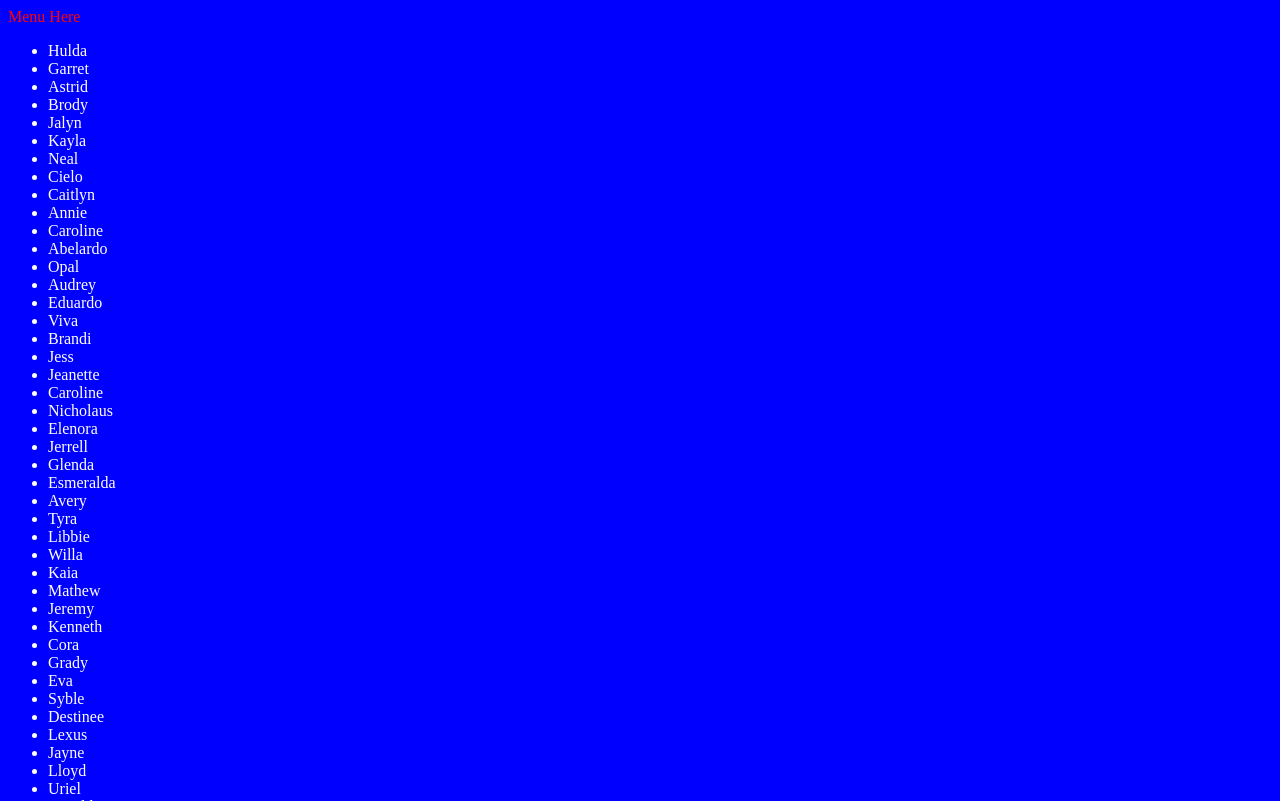
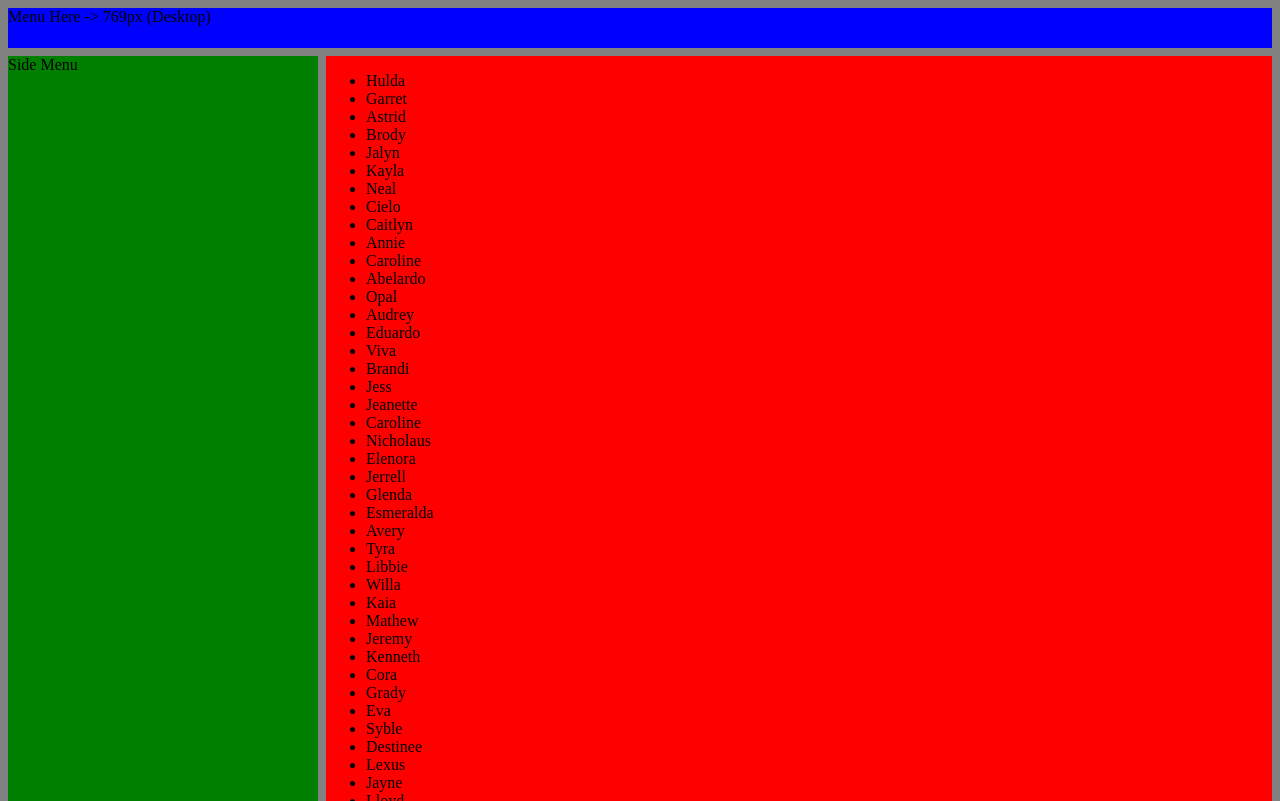
Before and after one commit to senseiakhanye/myjavascriptboilerplate, a website built with webpack: page src/index.html in a window 1280 px wide. Shown: the top 801 px of the page. Built offline with nearby package versions, Linux system fonts and the light colour scheme; data requests are answered from the project's data file.

Commit message:
Mobile first approach

```diff
--- a/package.json
+++ b/package.json
@@ -21,7 +21,8 @@
     "prebuild": "npm-run-all clean-dist test lint",
     "build": "babel-node buildScripts/build.js",
     "postbuild": "babel-node buildScripts/distServer",
-    "predeploy": "npm-run-all clean-dist test lint",
+    "rebuild": "babel-node buildScripts/build.js",
+    "predeploy": "npm-run-all clean-dist test lint rebuild",
     "deploy": "surge ./dist doubtful-clam.surge.sh"
   },
   "repository": {
--- a/src/index.css
+++ b/src/index.css
@@ -1,11 +1,98 @@
 body {
-  background-color:blue;
+  background-color: rgba(5, 5, 5, 0.5);
 }
 
 nav {
-  color: red;
+
 }
 
 li {
-  color: white;
 }
+
+.container {
+  height: 100%;
+  display: grid;
+  grid-template: 40px auto 40px / repeat(12, 1fr);
+  /* grid-template-columns: 1fr 2fr 1fr;
+  grid-template-rows: 2% auto 2%; */
+  grid-gap: 0.5rem;
+  /* grid-template-areas:
+    "h h h h h h h h h h h h"
+    "m m c c c c c c c c c c"
+    "f f f f f f f f f f f f"; */
+}
+
+header {
+  grid-column: 1 / -1;
+  /* grid-area: h; */
+  background-color: blue;
+}
+
+main {
+  grid-column: 1 / -1;
+  background-color: red;
+}
+
+footer {
+  grid-column: 1 / -1;
+  background-color: yellow;
+}
+
+aside {
+  display: none;
+}
+
+nav:after {
+  content: ' - 480px (mobile)';
+}
+
+@media screen and (min-width: 481px) {
+  header {
+    grid-column: 1 / -1;
+  }
+
+  main {
+    grid-column: 4 / -1;
+    background-color: red;
+  }
+
+  footer {
+    grid-column: 1 / -1;
+    background-color: yellow;
+  }
+
+  aside {
+    display: block;
+    background-color: green;
+    grid-column: 1 / span 3;
+  }
+
+  nav:after {
+    content: ' -> 480px (tablet)';
+  }
+}
+
+@media screen and (min-width: 769px) {
+  header {
+    grid-column: 1 / -1;
+  }
+
+  main {
+    grid-column: 4 / -1;
+    background-color: red;
+  }
+
+  footer {
+    grid-column: 1 / -1;
+    background-color: yellow;
+  }
+
+  aside {
+    display: block;
+    background-color: green;
+    grid-column: 1 / 4;
+  }
+  nav:after {
+    content: ' -> 769px (Desktop)';
+  }
+}
--- a/src/index.html
+++ b/src/index.html
@@ -4,14 +4,19 @@
     <title>Title</title>
   </head>
   <body>
+    <div class="container">
       <header>
         <nav>Menu Here</nav>
       </header>
+      <aside>
+        Side Menu
+      </aside>
       <main>
         <ul id="names"></ul>
       </main>
       <footer>
         <nav>Footer menu here</nav>
       </footer>
+    </div>
   </body>
 </html>
--- a/src/index.js
+++ b/src/index.js
@@ -11,8 +11,9 @@ import indexapi from './indexapi';
 const fetchUser = () => {
   const ulElement = document.querySelector("#names");
   getUser().then( (data) => {
-    data.forEach( (item) => {
+    data.every( (item) => {
       indexapi.addListItem(ulElement, item);
+      return true;
     })
   }).catch( (error) => {
     console.log(error); //eslint-disable-line no-console
```
Also changed, not shown: src/index.test.js (+9 -1 lines). Lines whose indentation alone changed are shown as unchanged.
